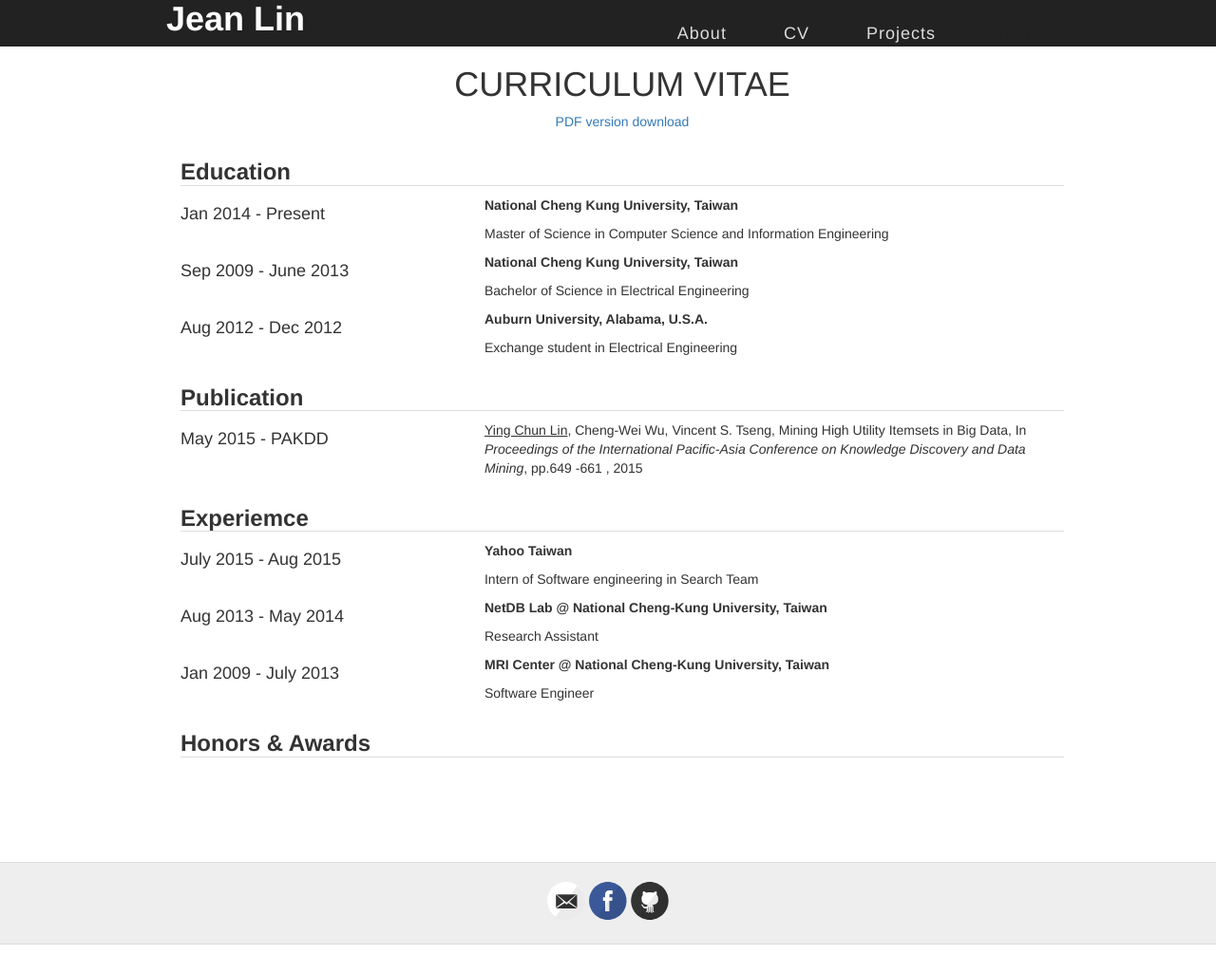
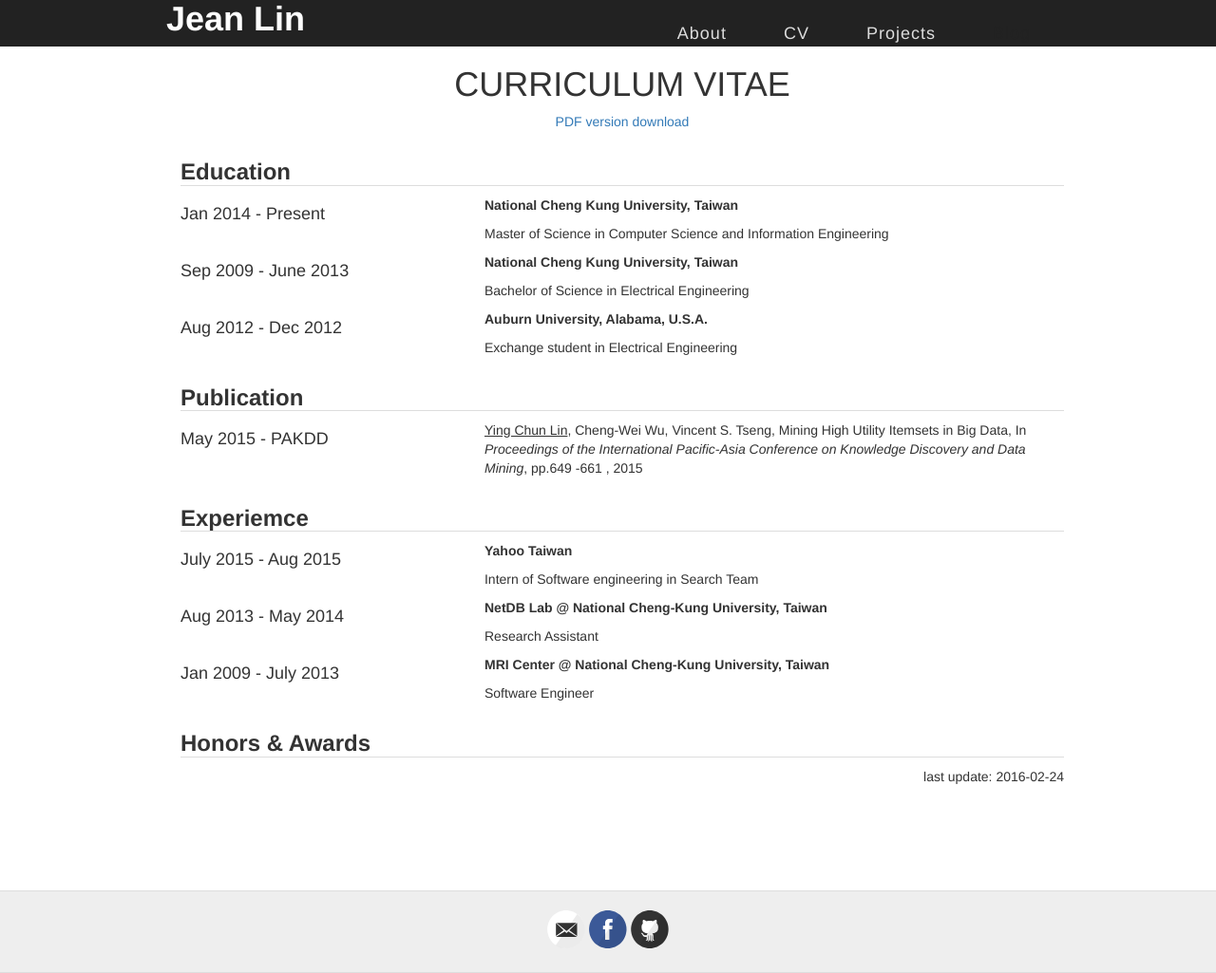
Before and after one commit to ycjeanlin/ycjeanlin_page, a Jekyll site: the page built from cv.md, in a window 1280 px wide. Shown: the whole page at 95% size. Built offline with Jekyll 4.4.1, drawn with Linux system fonts in a browser that asks for light colours; nearby versions of some CDN libraries; before the commit the page ends 995 px from its top, so only the background shows below that.

Commit message:
add update date to cv.md

```diff
--- a/cv.md
+++ b/cv.md
@@ -82,3 +82,7 @@
 
     </div>
 </section>
+
+<div class="container">
+    <p class="pull-right">last update: 2016-02-24</p>
+</div>
```
